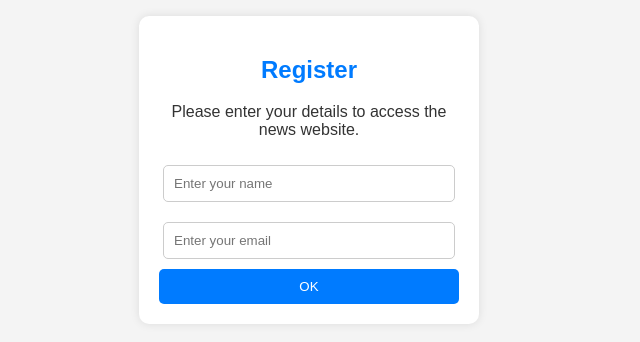
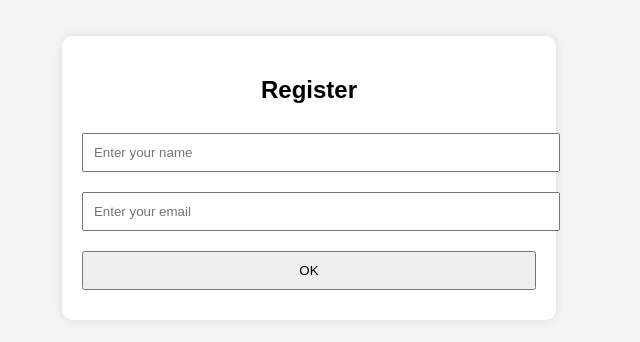
Before and after one commit to A-one01/Create-UI-using-react, a plain HTML site: page register.html in a window 1280 px wide. Shown: the part 230-572 px from the top of the page, without its empty margins (331-971 px from the left). Drawn offline with Linux system fonts and the light colour scheme.

Commit message:
Update register.html

```diff
--- a/register.html
+++ b/register.html
@@ -7,73 +7,45 @@
     <style>
         body {
             font-family: Arial, sans-serif;
-            margin: 0;
-            padding: 0;
-            background-color: #f4f4f4;
-            color: #333;
             display: flex;
             justify-content: center;
             align-items: center;
             height: 100vh;
+            background-color: #f4f4f4;
         }
         .container {
             background: white;
             padding: 20px;
             border-radius: 10px;
             box-shadow: 0px 0px 10px rgba(0, 0, 0, 0.1);
-            width: 300px;
             text-align: center;
         }
-        h2 {
-            color: #007BFF;
-        }
-        input {
-            width: 90%;
-            padding: 10px;
+        input, button {
             margin: 10px 0;
-            border: 1px solid #ccc;
-            border-radius: 5px;
-        }
-        button {
-            background-color: #007BFF;
-            color: white;
-            border: none;
             padding: 10px;
             width: 100%;
-            border-radius: 5px;
-            cursor: pointer;
-        }
-        button:hover {
-            background-color: #0056b3;
         }
     </style>
 </head>
 <body>
-
     <div class="container">
         <h2>Register</h2>
-        <p>Please enter your details to access the news website.</p>
-        <form onsubmit="return registerUser()">
-            <input type="text" id="name" placeholder="Enter your name" required>
-            <input type="email" id="email" placeholder="Enter your email" required>
-            <button type="submit">OK</button>
-        </form>
+        <input type="text" id="name" placeholder="Enter your name" required>
+        <input type="email" id="email" placeholder="Enter your email" required>
+        <button onclick="registerUser()">OK</button>
     </div>
-
     <script>
         function registerUser() {
             let name = document.getElementById("name").value;
             let email = document.getElementById("email").value;
-
             if (name && email) {
                 localStorage.setItem("registeredUser", name);
                 alert("Registration successful! Redirecting to the news website...");
                 window.location.href = "news.html";
-                return false;
+            } else {
+                alert("Please enter all details.");
             }
-            return false;
         }
     </script>
-
 </body>
 </html>
```
